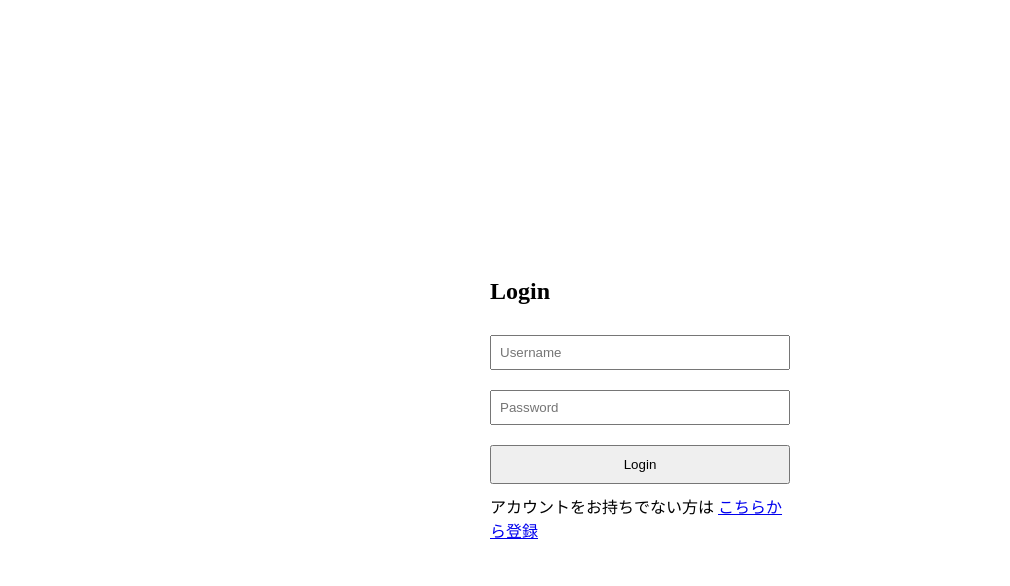
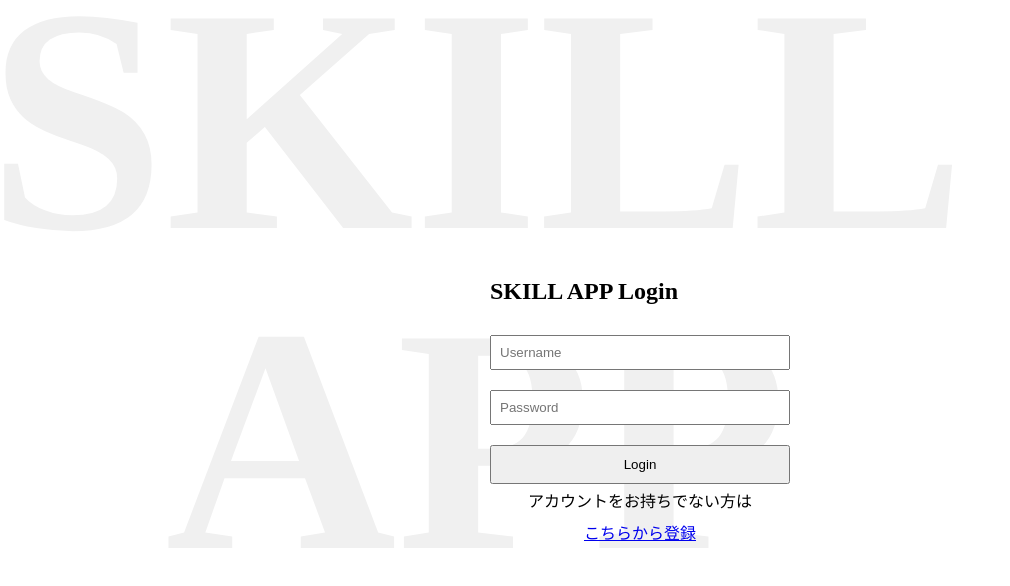
Before and after one commit to ga-mi-keke/skill-app-frontend, a React (Create React App) app: page / in a window 1280 px wide. Shown: the top 586 px of the page, without its empty margins (0-1010 px from the left). Built offline with nearby package versions, Linux system fonts and the light colour scheme.

Commit message:
Login画面デザイン

```diff
--- a/src/pages/Login.js
+++ b/src/pages/Login.js
@@ -3,8 +3,9 @@
 import React, { useState } from 'react';
 import { useNavigate } from 'react-router-dom';
 import { Link } from 'react-router-dom';
-function Login() {
   //ログイン成功したときにhomeに遷移するためのやつ
+
+  const BackgroundText = () => {
     const navigate = useNavigate();
   //3つの状態変数を定義してる[変数,set関数]
   const [username, setUsername] = useState('');
@@ -35,41 +36,76 @@ function Login() {
       setError('ログイン中にエラーが発生しました');
     }
   };
-  //画面の部分
+
+    // 背景文字「SKILL APP」のスタイル
+    const backgroundTextStyle = {
+      position: 'absolute',
+      top: '-5%',
+      left: '-1%',
+      fontSize: '20rem', // 背景文字サイズ
+      fontWeight: 'bold',
+      color: ' #f0f0f0',
+      textAlign: 'center',
+      lineHeight: '1', // 行間
+      zIndex: -1, // 背景文字を背面に配置
+    };
+
     return (
-    //画面のレイアウト
-    <div style={{ display: 'flex', justifyContent: 'center', alignItems: 'center', height: '100vh' }}>
-      {/*ログインフォームのレイアウト onSubmit(フォームの送信を検知してhandleLoginを実行)で上のログイン処理の関数につながる*/}
+      <div>
+        {/* 背景文字「SKILL APP」をdivで分けて表示 */}
+        <div style={backgroundTextStyle}>
+          <div>SKILL</div>
+          <div>APP</div>
+        </div>
+
+        {/* ログインフォームのレイアウト */}
+        <div
+          style={{
+            display: 'flex',
+            justifyContent: 'center',
+            alignItems: 'center',
+            height: '100vh',
+            position: 'relative', // フォームを正常に動作させるために必要
+            zIndex: 1, // フォームを前面に表示
+          }}
+        >
           <form onSubmit={handleLogin} style={{ display: 'flex', flexDirection: 'column', width: '300px' }}>
-        <h2>Login</h2>
-        {/*入力欄*/}
-        {/*入力イベントeを検知するとsetUsernameが実行され最初に定義した状態変数に都度格納*/}
+            <h2><strong>SKILL APP</strong> Login</h2>
+            {/* 入力欄 */}
             <input
               type="text"
               placeholder="Username"
               value={username}
-          onChange={e => setUsername(e.target.value)}
+              onChange={(e) => setUsername(e.target.value)}
               required
               style={{ margin: '10px 0', padding: '8px' }}
             />
-        {/*上とほぼおなじ*/}
             <input
               type="password"
               placeholder="Password"
               value={password}
-          onChange={e => setPassword(e.target.value)}
+              onChange={(e) => setPassword(e.target.value)}
               required
               style={{ margin: '10px 0', padding: '8px' }}
             />
             {error && <p style={{ color: 'red' }}>{error}</p>}
-        {/*formの送信ボタン*/}
             <button type="submit" style={{ padding: '10px', marginTop: '10px' }}>Login</button>
-        {/*ユーザー登録画面への遷移のリンク →Register.js*/}
+            <div style = {{lineHeight: '1', textAlign: 'center'}}>
             <p style={{ marginTop: '10px' }}>
-        アカウントをお持ちでない方は <Link to="/register">こちらから登録</Link>
+              アカウントをお持ちでない方は
             </p>
+            <p><Link to="/register">こちらから登録</Link></p>
+            </div>
           </form>
         </div>
+      </div>
+    );
+  };
+
+  function Login() {
+  //画面の部分
+  return (
+    <BackgroundText />
   );
 }
 
--- a/src/pages/Register.js
+++ b/src/pages/Register.js
@@ -50,7 +50,7 @@ function Register() {
   //画面の部分
   return (
     //レイアウト
-    <div style={{ display: 'flex', justifyContent: 'center', alignItems: 'center', height: '100vh' }}>
+    <div style={{ display: 'flex', justifyContent: 'center', alignItems: 'center', height: '100vh' , background: ' #f0f0f0'}}>
       {/*登録フォームのレイアウト onSubmit(フォームの送信を検知してhandleRegisterを実行)で上の登録処理の関数につながる*/}
       <form onSubmit={handleRegister} style={{ display: 'flex', flexDirection: 'column', width: '300px' }}>
         <h2>ユーザー登録</h2>
```
Lines whose indentation alone changed are shown as unchanged.
